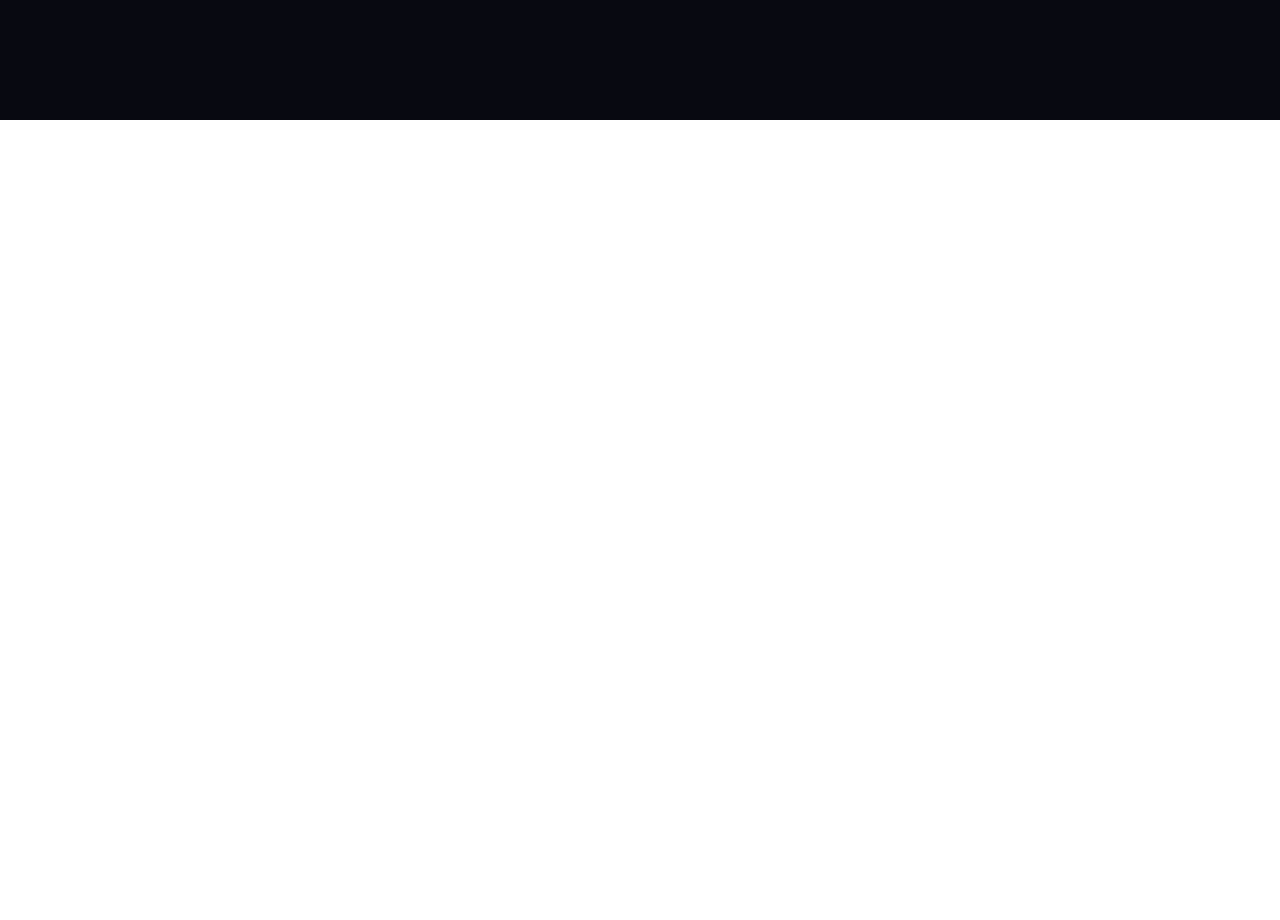
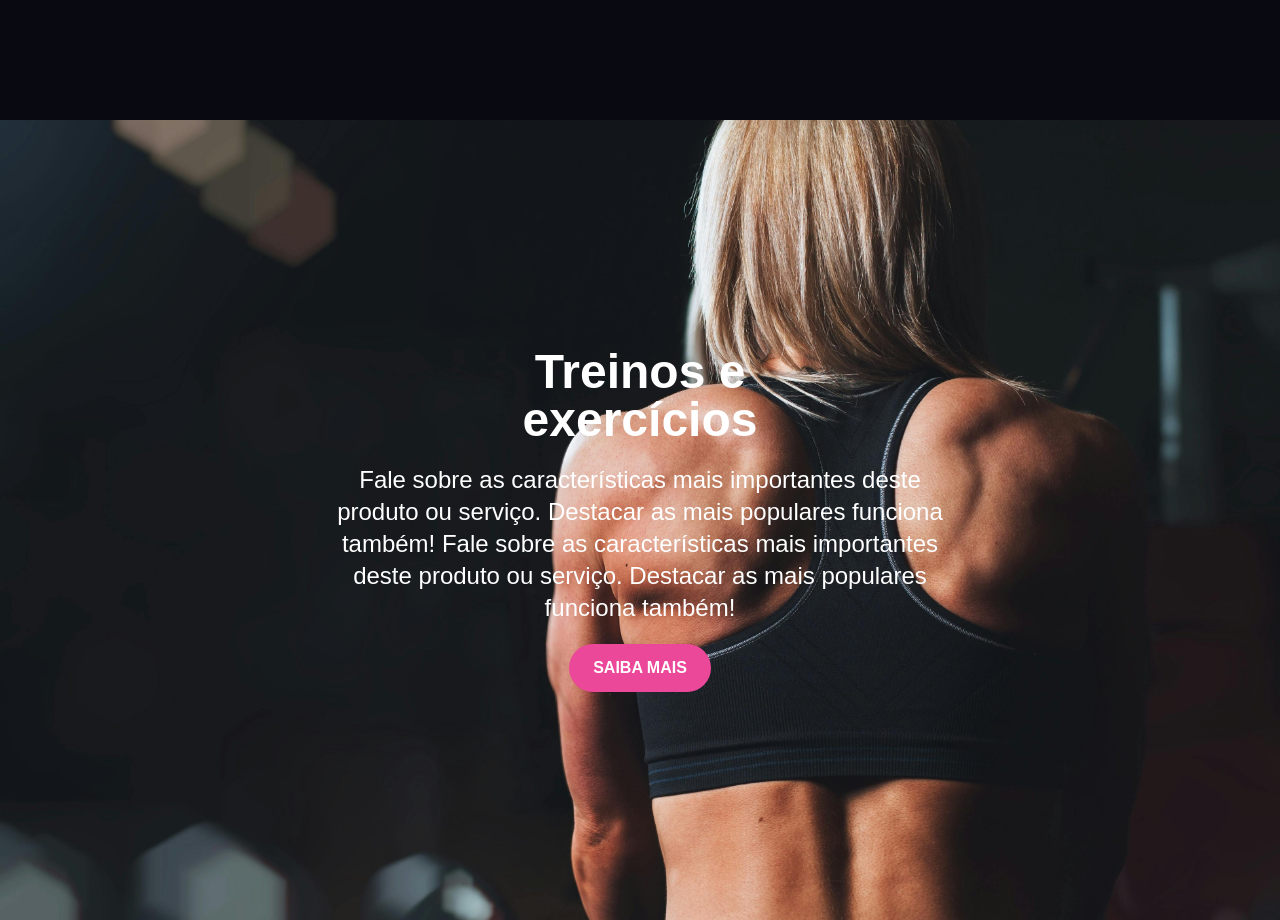
Before and after one commit to VictorSalome/Landpage-public-acadewmia, a Next.js app: page / in a window 1280 px wide. Shown: the part 2280-3200 px from the top of the page. Before the commit the page ends 2400 px from the top, so only its background shows below. Built offline with nearby package versions, Linux system fonts and the light colour scheme.

Commit message:
feeaat: quarta seção feita

```diff
--- /dev/null
+++ b/src/app/components/QuartaSeção.tsx
@@ -0,0 +1,25 @@
+import React from "react";
+
+export const QuartaSeção = () => {
+  return (
+    <section
+      className="bg-gray-100 p-4 h-screen relative bg-cover bg-center"
+      style={{ backgroundImage: "url('/imageQuarta.jpg')" }}
+    >
+      <div className="absolute top-1/2 left-1/2 transform -translate-x-1/2 -translate-y-1/2 text-center text-white flex flex-col items-center gap-5">
+        <h2 className="text-4xl sm:text-4xl md:text-5xl text-white w-80 font-extrabold ">
+          Treinos e exercícios
+        </h2>
+        <p className="text-lg font-semibold md:font-medium sm:text-lg md:text-2xl text-white ">
+          Fale sobre as características mais importantes deste produto ou
+          serviço. Destacar as mais populares funciona também! Fale sobre as
+          características mais importantes deste produto ou serviço. Destacar as
+          mais populares funciona também!
+        </p>
+        <button className="bg-pink-500 hover:bg-pink-700 text-white font-bold py-2 px-4 md:py-3 md:px-6 rounded-full">
+          SAIBA MAIS
+        </button>
+      </div>
+    </section>
+  );
+};
--- a/src/app/page.tsx
+++ b/src/app/page.tsx
@@ -1,7 +1,7 @@
 import { InitialContent } from "./components/InitialContent";
+import { QuartaSeção } from "./components/QuartaSeção";
 import { SecundariContent } from "./components/SegundariContent";
 import { TertiaryContent } from "./components/TertiaryContent";
-
 
 export default function Home() {
   return (
@@ -9,9 +9,7 @@ export default function Home() {
       <InitialContent />
       <SecundariContent />
       <TertiaryContent />
-
-
+      <QuartaSeção />
     </>
-
   );
 }
```
Also changed, not shown: src/app/components/TertiaryContent.tsx (+16 -7 lines), public/imageQuarta.jpg (added).
